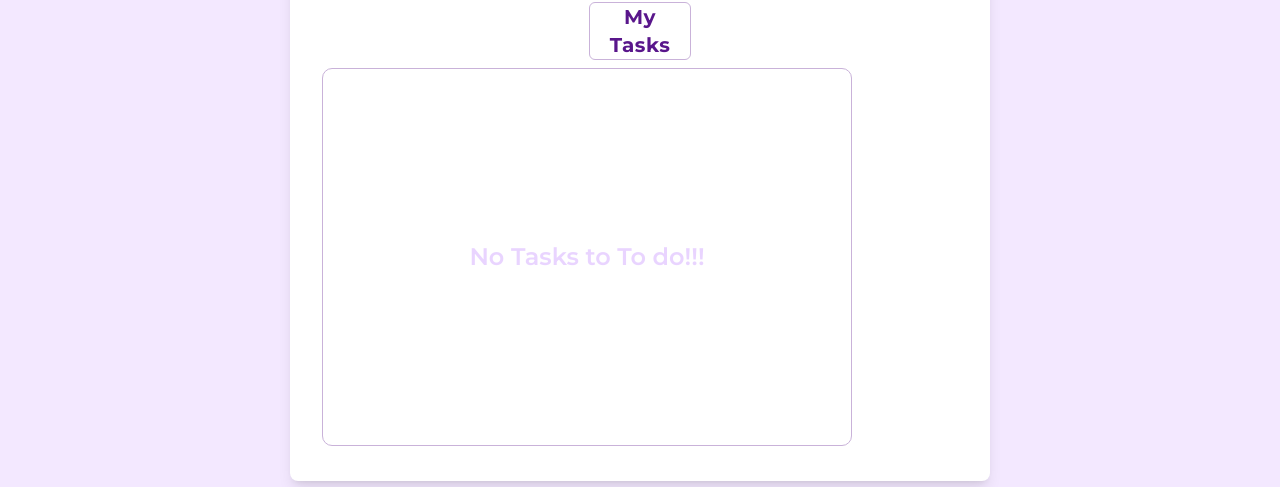
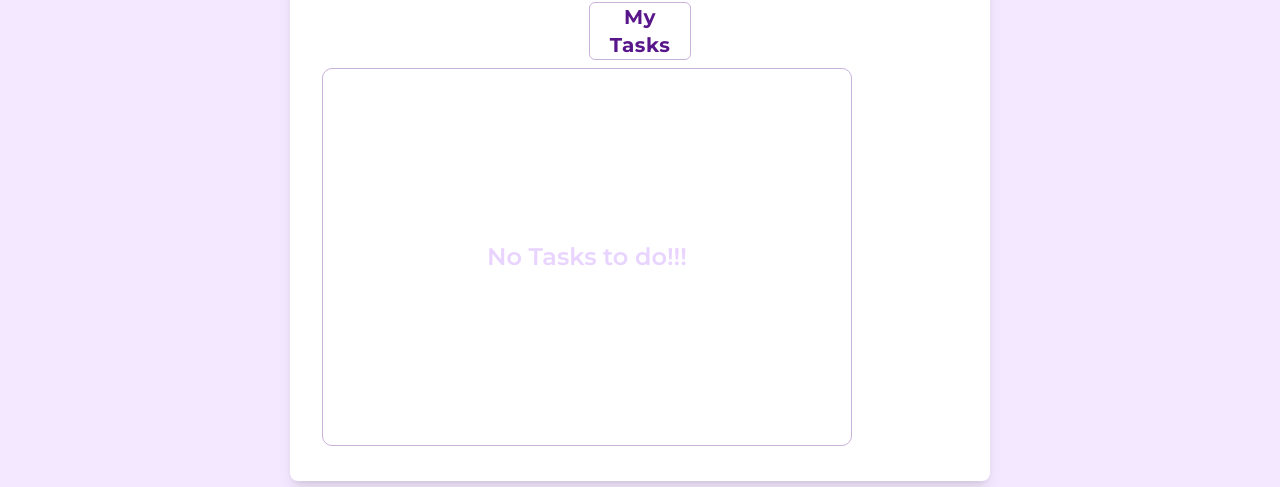
Before and after one commit to faisalzGIT/Tasks-Listing-Web-App-by-React, a React (Vite) app: page / in a window 1280 px wide. Shown: the part 273-760 px from the top of the page. Built offline with nearby package versions, Linux system fonts and the light colour scheme.

Commit message:
update: What happens if nothing is added to task input and add is pressed

```diff
--- a/src/App.jsx
+++ b/src/App.jsx
@@ -14,6 +14,7 @@ import { v4 as uuidv4 } from 'uuid';
 function App() {
     const [task, setTask] = useState("");
     const [tasks, setTasks] = useState([]);
+    const [errorMessage, setErrorMessage] = useState("");
 
     useEffect(() => {
         if (localStorage.getItem("tasks")) {
@@ -30,11 +31,17 @@ function App() {
     }
 
     const handleAdd = (e) => {
+        if(task ===""){
+            setErrorMessage("Please enter a task");
+            setTimeout(() => setErrorMessage(""), 3000);
+            return;
+        }
         e.preventDefault();
         const newTask = [...tasks, { id: uuidv4(), task, isCompleted: false }];
         setTasks(newTask);
         saveToLS(newTask);
         setTask("");
+        setErrorMessage("");
     }
 
     const handleCheckbox = (e, id) => {
@@ -78,7 +85,7 @@ function App() {
                 <h2 className="text-xl font-bold text-purple-900 text-center  m-auto mb-2 mt-3 tracking-wide border border-[#c9b2d9] px-2 w-[8vw] rounded-[6px]">My Tasks</h2>
                 <div className='border border-[#c9b2d9] rounded-[10px] p-2  w-fit text-center mb-1'>
                     <div className='displayingTasks flex flex-col gap-2 h-[45vh] w-[40vw] overflow-y-scroll scrollbar-purple  '>
-                        {tasks.length === 0 && <div className='text-center text-purple-200 font-semibold flex justify-center items-center h-full text-2xl'>No Tasks to To do!!!</div>}
+                        {tasks.length === 0 && <div className='text-center text-purple-200 font-semibold flex justify-center items-center h-full text-2xl'>No Tasks to do!!!</div>}
                         {tasks.map((item)=>{
 
                             return (
@@ -100,8 +107,8 @@ function App() {
                     {/* <hr className='h-[1px] text-purple-900 opacity-15 ' /> */}
 
             </div>
+            {errorMessage && (<div className='text-center text-red-500 font-semibold relative bottom-0 transition-all duration-10000'>{errorMessage}</div>)}
         </div>
-
     </div>
     </>
   )
```
